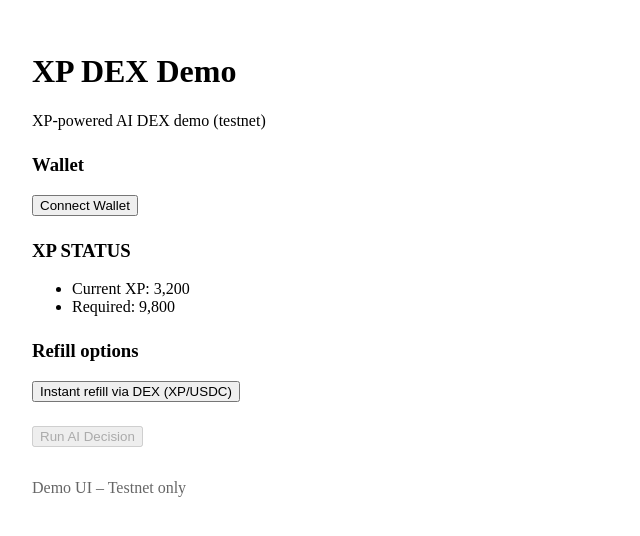
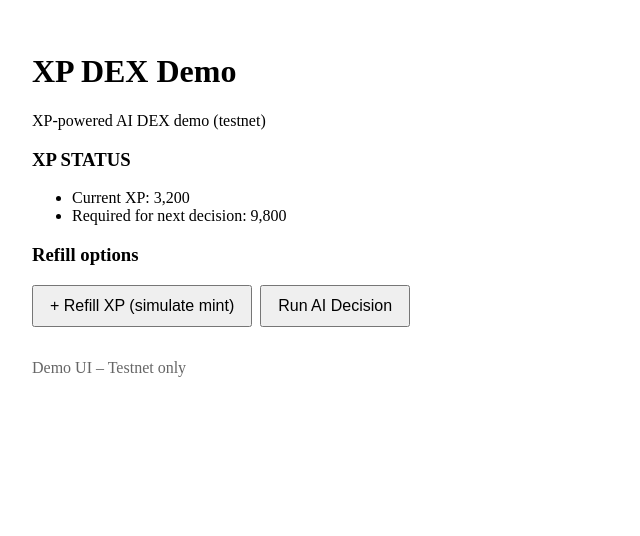
Before and after one commit to zonota726-stack/xp-dex-demo, a Next.js app: page / in a window 1280 px wide. Shown: the top 536 px of the page, without its empty margins (0-640 px from the left). Built offline with nearby package versions, Linux system fonts and the light colour scheme.

Commit message:
Update page.tsx

```diff
--- a/app/page.tsx
+++ b/app/page.tsx
@@ -4,92 +4,55 @@ import { useState } from "react";
 
 export default function Home() {
   const [xp, setXp] = useState(3200);
-  const [account, setAccount] = useState<string | null>(null);
   const [decision, setDecision] = useState<string | null>(null);
 
-  // ウォレット接続
-  const connectWallet = async () => {
-    if (!(window as any).ethereum) {
-      alert("MetaMask not found");
+  const refillXP = () => {
+    setXp((prev) => prev + 1000);
+    setDecision(null);
+  };
+
+  const runAIDecision = () => {
+    if (xp < 9800) {
+      setDecision("❌ Not enough XP for AI decision");
       return;
     }
 
-    const accounts = await (window as any).ethereum.request({
-      method: "eth_requestAccounts",
-    });
-
-    setAccount(accounts[0]);
-  };
-
-  // XP補充（デモ）
-  const handleRefill = () => {
-    setXp((prev) => prev + 1000);
-  };
-
-  // AI判断（XP消費）
-  const runAIDecision = () => {
-    if (xp < 9800) {
-      alert("Not enough XP");
-      return;
-    }
-
-    const options = [
-      "BUY XP/USDC",
-      "SELL XP/USDC",
-      "HOLD",
-    ];
-    const picked =
-      options[Math.floor(Math.random() * options.length)];
-
-    setXp((prev) => prev - 9800);
-    setDecision(picked);
+    const choices = ["BUY XP/USDC", "SELL XP/USDC", "HOLD"];
+    const pick = choices[Math.floor(Math.random() * choices.length)];
+    setDecision(`🤖 AI Decision: ${pick} (Confidence: High)`);
   };
 
   return (
-    <main style={{ padding: 24 }}>
+    <main style={{ padding: 24, maxWidth: 640 }}>
       <h1>XP DEX Demo</h1>
       <p>XP-powered AI DEX demo (testnet)</p>
 
-      {/* Wallet */}
-      <section style={{ marginTop: 24 }}>
-        <h3>Wallet</h3>
-        {account ? (
-          <p>
-            Connected:{" "}
-            <b>
-              {account.slice(0, 6)}...
-              {account.slice(-4)}
-            </b>
-          </p>
-        ) : (
-          <button onClick={connectWallet}>
-            Connect Wallet
-          </button>
-        )}
-      </section>
-
-      {/* XP Status */}
-      <section style={{ marginTop: 24 }}>
       <h3>XP STATUS</h3>
       <ul>
         <li>Current XP: {xp.toLocaleString()}</li>
-          <li>Required: 9,800</li>
+        <li>Required for next decision: 9,800</li>
       </ul>
-      </section>
 
-      {/* Refill */}
-      <section style={{ marginTop: 24 }}>
       <h3>Refill options</h3>
-        <button onClick={handleRefill}>
-          Instant refill via DEX (XP/USDC)
+      <button
+        onClick={refillXP}
+        style={{
+          padding: "10px 16px",
+          fontSize: 16,
+          cursor: "pointer",
+          marginRight: 8,
+        }}
+      >
+        + Refill XP (simulate mint)
       </button>
-      </section>
 
-      {/* AI Decision */}
-      <section style={{ marginTop: 24 }}>
       <button
         onClick={runAIDecision}
-          disabled={!account}
+        style={{
+          padding: "10px 16px",
+          fontSize: 16,
+          cursor: "pointer",
+        }}
       >
         Run AI Decision
       </button>
@@ -97,16 +60,15 @@ export default function Home() {
       {decision && (
         <div
           style={{
-              marginTop: 16,
+            marginTop: 24,
             padding: 16,
             background: "#e6fffa",
             borderRadius: 8,
           }}
         >
-            🤖 AI Decision: <b>{decision}</b>
+          {decision}
         </div>
       )}
-      </section>
 
       <p style={{ marginTop: 32, color: "#666" }}>
         Demo UI – Testnet only
```
Lines whose indentation alone changed are shown as unchanged.
